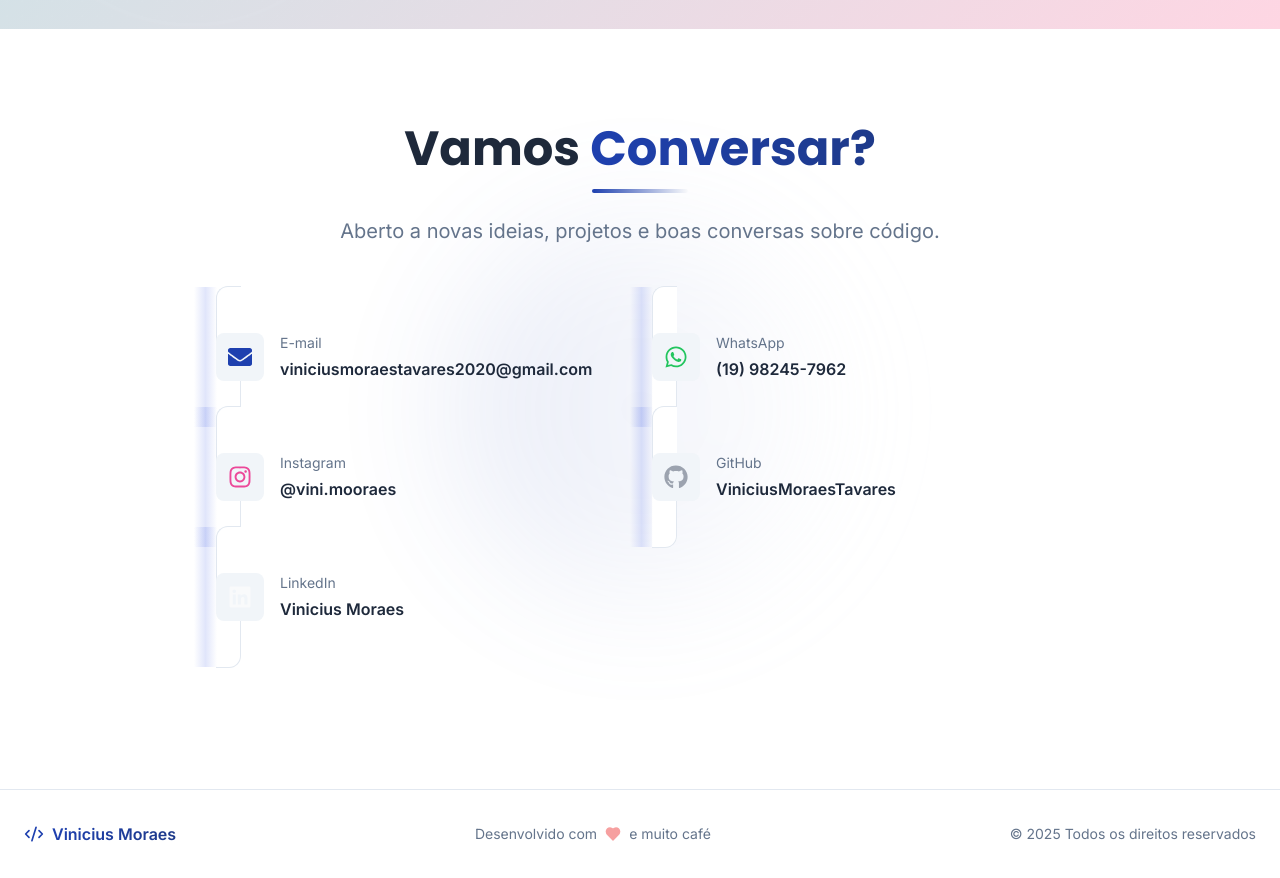
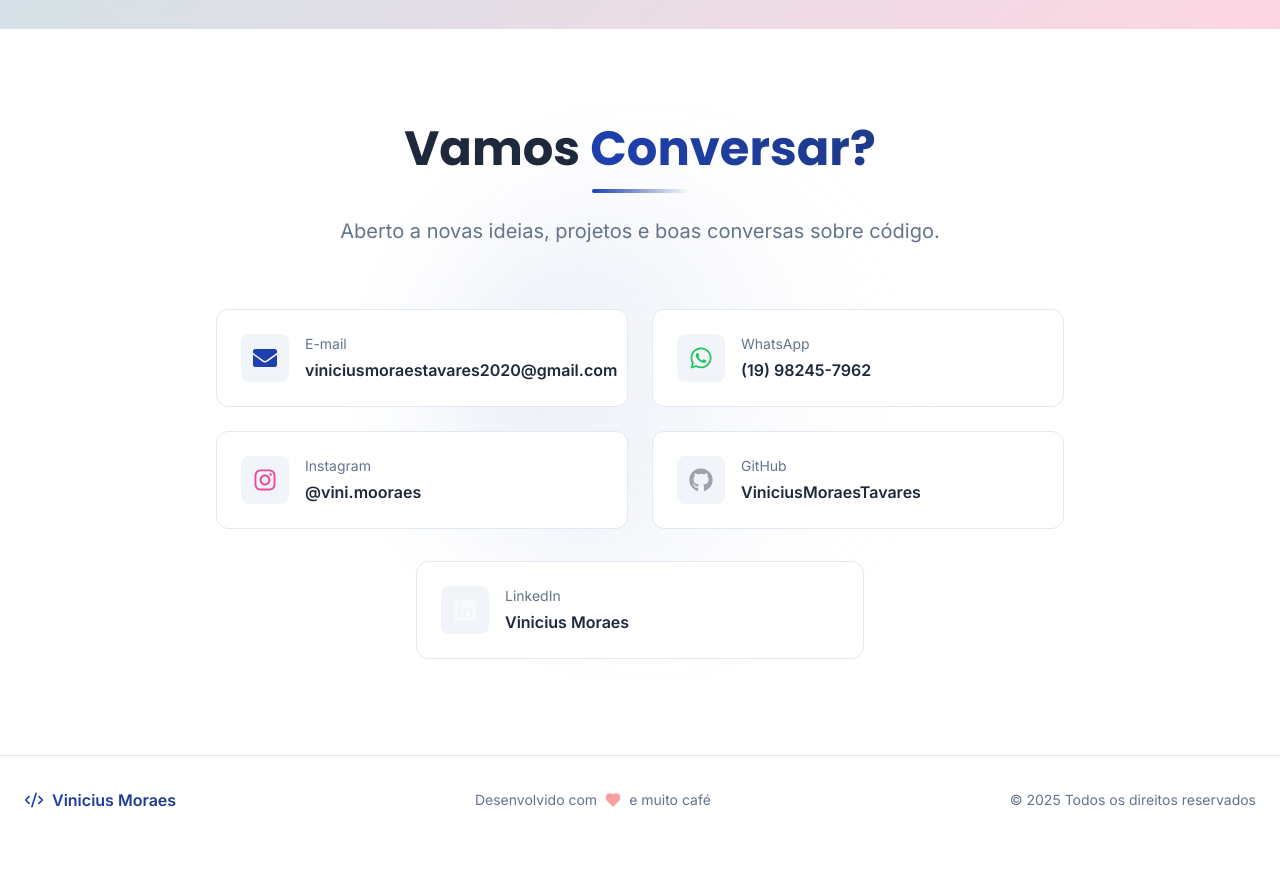
Before and after one commit to ViniciusMoraesTavares/Site-ViniciusMoraes, a React (Vite) app: page / in a window 1280 px wide. Shown: the part 7920-8798 px from the top of the page. After the commit the page ends 8764 px from the top, so only its background shows below. Built offline with nearby package versions, Linux system fonts and the light colour scheme.

Commit message:
Seção contanto v2

```diff
--- a/src/components/Contact.tsx
+++ b/src/components/Contact.tsx
@@ -1,3 +1,4 @@
+import React from 'react';
 import { FaEnvelope, FaWhatsapp, FaInstagram, FaGithub, FaLinkedin } from 'react-icons/fa';
 import AnimatedSection from './AnimatedSection';
 
@@ -64,8 +65,9 @@ export default function Contact() {
           </div>
         </AnimatedSection>
 
-        <div className="grid sm:grid-cols-2 gap-6 mb-12">
-          {contacts.map((contact, index) => {
+        {/* Primeiros 4 cards em grid responsivo */}
+        <div className="grid grid-cols-1 sm:grid-cols-2 lg:grid-cols-2 gap-4 sm:gap-6 mb-6 sm:mb-8">
+          {contacts.slice(0, 4).map((contact, index) => {
             const Icon = contact.icon;
             return (
               <AnimatedSection
@@ -77,15 +79,15 @@ export default function Contact() {
                   href={contact.href}
                   target="_blank"
                   rel="noopener noreferrer"
-                  className={`group bg-light-bg dark:bg-dark p-6 rounded-xl border border-light-border dark:border-dark-border ${contact.hoverColor} transition-all duration-300 card-hover hover-lift hover-border-expand click-effect`}
+                  className={`group bg-light-bg dark:bg-dark p-4 sm:p-6 rounded-xl border border-light-border dark:border-dark-border ${contact.hoverColor} transition-all duration-300 card-hover hover-lift hover-border-expand click-effect block w-full h-full ${contact.label === 'E-mail' ? 'overflow-visible' : ''}`}
                 >
-                  <div className="flex items-center gap-4">
-                    <div className="p-3 bg-light-hover dark:bg-dark-lighter rounded-lg group-hover:scale-110 transition-transform hover-magnetic">
-                      <Icon className={`w-6 h-6 ${contact.color}`} />
+                  <div className="flex items-center gap-3 sm:gap-4 h-full">
+                    <div className="p-2 sm:p-3 bg-light-hover dark:bg-dark-lighter rounded-lg group-hover:scale-110 transition-transform hover-magnetic flex-shrink-0">
+                      <Icon className={`w-5 h-5 sm:w-6 sm:h-6 ${contact.color}`} />
                     </div>
-                    <div className="flex-1 text-left">
-                      <p className="text-sm text-light-text-secondary dark:text-gray-500 mb-1 transition-colors duration-300">{contact.label}</p>
-                      <p className="font-semibold text-light-text-primary dark:text-gray-100 group-hover:text-primary transition-colors">
+                    <div className="flex-1 text-left min-w-0">
+                      <p className="text-xs sm:text-sm text-light-text-secondary dark:text-gray-500 mb-1 transition-colors duration-300">{contact.label}</p>
+                      <p className={`text-sm sm:text-base font-semibold text-light-text-primary dark:text-gray-100 group-hover:text-primary transition-colors leading-tight ${contact.label === 'E-mail' ? 'whitespace-nowrap' : 'break-words'}`}>
                         {contact.value}
                       </p>
                     </div>
@@ -95,6 +97,37 @@ export default function Contact() {
             );
           })}
         </div>
+
+        {/* Card do LinkedIn centralizado */}
+        {contacts.length > 4 && (
+          <div className="flex justify-center">
+            <div className="w-full max-w-sm sm:max-w-md">
+              <AnimatedSection
+                animation="scale-in"
+                delay={200 + (4 * 100)}
+              >
+                <a
+                  href={contacts[4].href}
+                  target="_blank"
+                  rel="noopener noreferrer"
+                  className={`group bg-light-bg dark:bg-dark p-4 sm:p-6 rounded-xl border border-light-border dark:border-dark-border ${contacts[4].hoverColor} transition-all duration-300 card-hover hover-lift hover-border-expand click-effect block w-full`}
+                >
+                  <div className="flex items-center gap-3 sm:gap-4">
+                    <div className="p-2 sm:p-3 bg-light-hover dark:bg-dark-lighter rounded-lg group-hover:scale-110 transition-transform hover-magnetic flex-shrink-0">
+                      {React.createElement(contacts[4].icon, { className: `w-5 h-5 sm:w-6 sm:h-6 ${contacts[4].color}` })}
+                    </div>
+                    <div className="flex-1 text-left min-w-0">
+                      <p className="text-xs sm:text-sm text-light-text-secondary dark:text-gray-500 mb-1 transition-colors duration-300">{contacts[4].label}</p>
+                      <p className="text-sm sm:text-base font-semibold text-light-text-primary dark:text-gray-100 group-hover:text-primary transition-colors break-words leading-tight">
+                        {contacts[4].value}
+                      </p>
+                    </div>
+                  </div>
+                </a>
+              </AnimatedSection>
+            </div>
+          </div>
+        )}
       </div>
     </section>
   );
```
